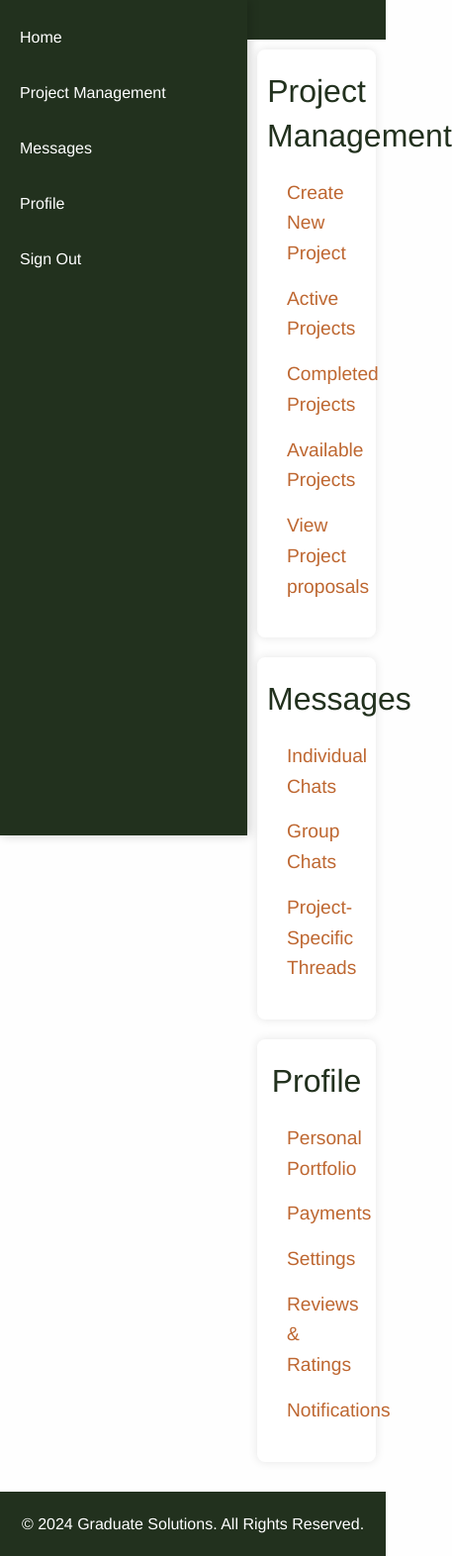
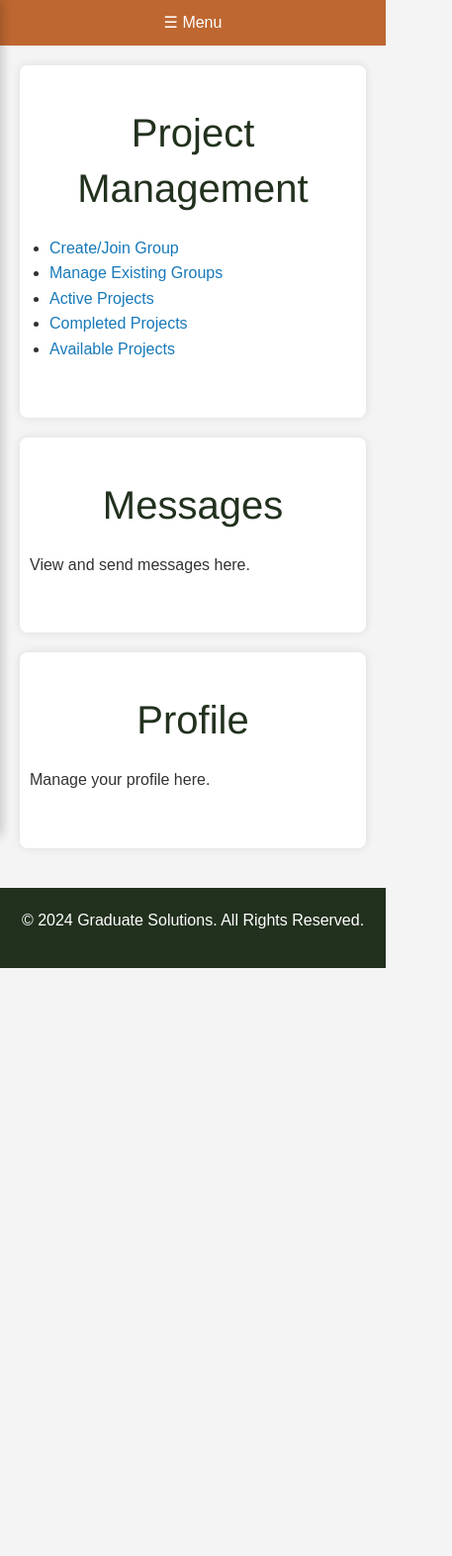
Before and after one commit to KritishDuwal/Graduate-Solutions, a plain HTML site: page business.html in a window 390 px wide. Shown: the whole page at 99% size, 457 px wide, since content can reach past the window. After the commit the page ends 978 px from the top, so only its background shows below. Drawn offline with nearby package versions, Linux system fonts and the light colour scheme.

Commit message:
navbar in business and graduate page were made responsive

```diff
--- a/business.html
+++ b/business.html
@@ -1,4 +1,3 @@
-    <!-- Author: Shivam garg -->
 <!DOCTYPE html>
 <html lang="en">
 
@@ -6,63 +5,74 @@
     <meta charset="utf-8">
     <meta http-equiv="x-ua-compatible" content="ie=edge">
     <meta name="viewport" content="width=device-width, initial-scale=1.0">
-    <title>Foundation for Sites</title>
+    <title>Responsive Navbar</title>
     <link rel="stylesheet" href="css/foundation.css">
-    <!-- <link rel="stylesheet" href="css/apps.css"> -->
     <style>
-    /* Author: Shivam Garg */
+        /* General Styles */
+        body {
+            font-family: Arial, sans-serif;
+            margin: 0;
+            padding: 0;
+            background-color: #f4f4f4;
+            color: #333;
+            line-height: 1.6;
+        }
 
-/* General Styles */
-
-
-/* Header Styles */
-header {
+        /* Sidebar Styles */
+        aside.sidebar {
+            position: fixed;
+            top: 0;
+            left: 0;
+            width: 250px;
+            height: 100vh;
             background-color: #22311E;
             color: white;
-    padding: 20px 0;
+            padding-top: 20px;
+            box-shadow: 2px 0 10px rgba(0, 0, 0, 0.2);
+            display: flex;
+            flex-direction: column;
+            transition: transform 0.3s ease-in-out;
         }
 
-header nav ul.menu {
-    display: flex;
-    justify-content: flex-end;
+        aside.sidebar ul.menu {
             list-style: none;
+            padding: 0;
             margin: 0;
-    padding: 0;
+            width: 100%;
         }
 
-header nav ul.menu li {
-    margin-left: 20px;
+        aside.sidebar ul.menu li {
+            width: 100%;
+            text-align: left;
+            margin-bottom: 20px;
         }
 
-header nav ul.menu li a {
+        aside.sidebar ul.menu li a {
             color: white;
             text-decoration: none;
             padding: 10px 20px;
-    background-color: transparent;
-    transition: background-color 0.3s ease;
+            display: block;
+            transition: background-color 0.3s;
         }
 
-header nav ul.menu li a:hover {
-    background-color: blue;
-    color: white;
+        aside.sidebar ul.menu li a:hover {
+            background-color: #BE6731;
         }
 
-header .button {
+        /* Sidebar Toggle Button */
+        .sidebar-toggle {
+            display: none;
             background-color: #BE6731;
             color: white;
-    padding: 10px 20px;
-    border-radius: 5px;
-    border: none;
+            padding: 10px;
             cursor: pointer;
+            text-align: center;
         }
 
-header .button:hover {
-    background-color: #000;
-}
-
-/* Main Content Section */
+        /* Main Content */
         main {
-    padding: 20px 0;
+            margin-left: 260px;
+            padding: 20px;
         }
 
         /* Section Styling */
@@ -81,25 +91,6 @@ section h1 {
             color: #22311E;
         }
 
-section ul {
-    list-style: none;
-    padding-left: 0;
-}
-
-section ul li {
-    margin-bottom: 15px;
-    font-size: 1.2em;
-}
-
-section ul li a {
-    color: #BE6731;
-    text-decoration: none;
-}
-
-section ul li a:hover {
-    text-decoration: underline;
-}
-
         /* Footer Styles */
         footer {
             background-color: #22311E;
@@ -108,127 +99,56 @@ footer {
             text-align: center;
         }
 
-footer p {
-    margin: 0;
+        /* Responsive Styles */
+        @media only screen and (max-width: 768px) {
+            aside.sidebar {
+                transform: translateX(-100%);
             }
 
-/* Sidebar Styles */
-aside.sidebar {
-    position: fixed; /* Fix the sidebar to the left */
-    top: 0;
-    left: 0;
-    width: 250px; /* Adjust width as needed */
-    height: 100vh; /* Full height of the viewport */
-    background-color: #22311E; /* Sidebar background color */
-    color: white;
-    padding-top: 20px; /* Padding to give space from top */
-    box-shadow: 2px 0 10px rgba(0, 0, 0, 0.2); /* Optional shadow effect */
-    display: flex; /* Enable flexbox */
-    flex-direction: column; /* Stack items vertically */
-    justify-content: flex-start; /* Align items at the top */
-    align-items: flex-start; /* Align items to the left */
+            .sidebar-toggle {
+                display: block;
             }
 
-aside.sidebar ul.menu {
-    list-style: none;
-    padding: 0;
-    margin: 0;
-    width: 100%; /* Make the menu fill the width of the sidebar */
-}
-
-aside.sidebar ul.menu li {
-    width: 100%; /* Make each list item fill the width */
-    text-align: left; /* Align the text to the left inside the list items */
-    margin-bottom: 20px;
-}
-
-aside.sidebar ul.menu li a {
-    color: white;
-    text-decoration: none;
-    padding: 10px 20px;
-    display: block; /* Make links block-level for better click areas */
-    background-color: transparent;
-    transition: background-color 0.3s ease;
-}
-
-aside.sidebar ul.menu li a:hover {
-    background-color: #BE6731; /* Hover effect */
-    color: white;
-}
-
-/* Content Styling */
-main {
-    margin-left: 250px; /* Push the content to the right to make space for the sidebar */
-    padding: 20px;
-}
-
-header {
-    background-color: #22311E;
-    color: white;
-    padding: 20px 0;
-}
-
-
-/* Responsive Styles */
-@media only screen and (max-width: 640px) {
-    header nav ul.menu {
-        flex-direction: column;
-        align-items: flex-start;
+            .sidebar-open aside.sidebar {
+                transform: translateX(0);
             }
 
             main {
-        padding: 10px;
-    }
-
-    section {
-        padding: 20px;
-    }
-
-    section h1 {
-        font-size: 2em;
+                margin-left: 0;
             }
         }
-
     </style>
 </head>
 
 <body>
 
-    <!-- Header Section -->
-    <header>
-        <div class="grid-container">
-            <div class="grid-x grid-margin-x">
-                <div class="cell small-12">
-                    <!-- Sidebar Navigation using <aside> -->
+    <!-- Sidebar Toggle Button -->
+    <div class="sidebar-toggle" onclick="toggleSidebar()">☰ Menu</div>
+
+    <!-- Sidebar -->
     <aside class="sidebar">
         <ul class="menu">
             <li><a href="index.html">Home</a></li>
             <li><a href="#project-management">Project Management</a></li>
             <li><a href="#messages">Messages</a></li>
             <li><a href="#profile">Profile</a></li>
-                            <li><a href="index.html" class="button1">Sign Out</a></li>
+            <li><a href="index.html">Sign Out</a></li>
         </ul>
     </aside>
-                </div>
-            </div>
-        </div>
-    </header>
-
 
     <!-- Main Content -->
     <main>
-
         <!-- Project Management Section -->
         <section id="project-management" class="grid-container">
             <div class="grid-x grid-margin-x">
                 <div class="cell small-12">
                     <h1>Project Management</h1>
                     <ul>
-                        <li><a href="for-business/create-project.html">Create New Project</a></li>
-                        <li><a href="for-business/active-projects.html">Active Projects</a></li>
-                        <li><a href="for-business/complete-project.html">Completed Projects</a></li>
-                        <li><a href=for-business/available-project.html>Available Projects</a></li>
-                        <li><a href="for-business/view-proposals.html">View Project proposals</a></li>
+                        <li><a href="./for-graduates/join-group.html">Create/Join Group</a></li>
+                        <li><a href="./for-graduates/manage-group.html">Manage Existing Groups</a></li>
+                        <li><a href="for-graduates/active-projects.html">Active Projects</a></li>
+                        <li><a href="for-graduates/complete-project.html">Completed Projects</a></li>
+                        <li><a href="for-graduates/available-project.html">Available Projects</a></li>
                     </ul>
                 </div>
             </div>
@@ -239,11 +159,7 @@ header {
             <div class="grid-x grid-margin-x">
                 <div class="cell small-12">
                     <h1>Messages</h1>
-                    <ul>
-                        <li><a href="./messages/indivdual-chat.html">Individual Chats</a></li>
-                        <li><a href="./messages/group-chat.html">Group Chats</a></li>
-                        <li><a href="./messages/project-thread.html">Project-Specific Threads</a></li>
-                    </ul>
+                    <p>View and send messages here.</p>
                 </div>
             </div>
         </section>
@@ -253,36 +169,24 @@ header {
             <div class="grid-x grid-margin-x">
                 <div class="cell small-12">
                     <h1>Profile</h1>
-                    <ul>
-                        <li><a href="./profile/personal-portfolio.html">Personal Portfolio</a></li>
-                        <li><a href="./profile/payment.html">Payments</a></li>
-                        <li><a href="./profile/settings.html">Settings</a></li>
-                        <li><a href="./profile/review.html">Reviews & Ratings</a></li>
-                        <li><a href="./profile/notification.html">Notifications</a></li>
-                    </ul>
+                    <p>Manage your profile here.</p>
                 </div>
             </div>
         </section>
-
     </main>
 
-    <!-- Footer Section -->
+    <!-- Footer -->
     <footer>
-        <div class="grid-container">
-            <div class="grid-x grid-margin-x">
-                <div class="cell small-12">
         <p>&copy; 2024 Graduate Solutions. All Rights Reserved.</p>
-                </div>
-            </div>
-        </div>
     </footer>
 
-    <!-- Foundation JavaScript -->
-    <script src="foundation/foundation.min.js"></script>
-    <script src="js/vendor/jquery.js"></script>
-    <script src="js/vendor/what-input.js"></script>
-    <script src="js/vendor/foundation.js"></script>
-    <script src="js/app.js"></script>
+    <!-- JavaScript for Sidebar Toggle -->
+    <script>
+        function toggleSidebar() {
+            document.body.classList.toggle('sidebar-open');
+        }
+    </script>
+
 </body>
 
 </html>
```
Also changed, not shown: graduate.html (+50 -72 lines). Lines whose indentation alone changed are shown as unchanged.
